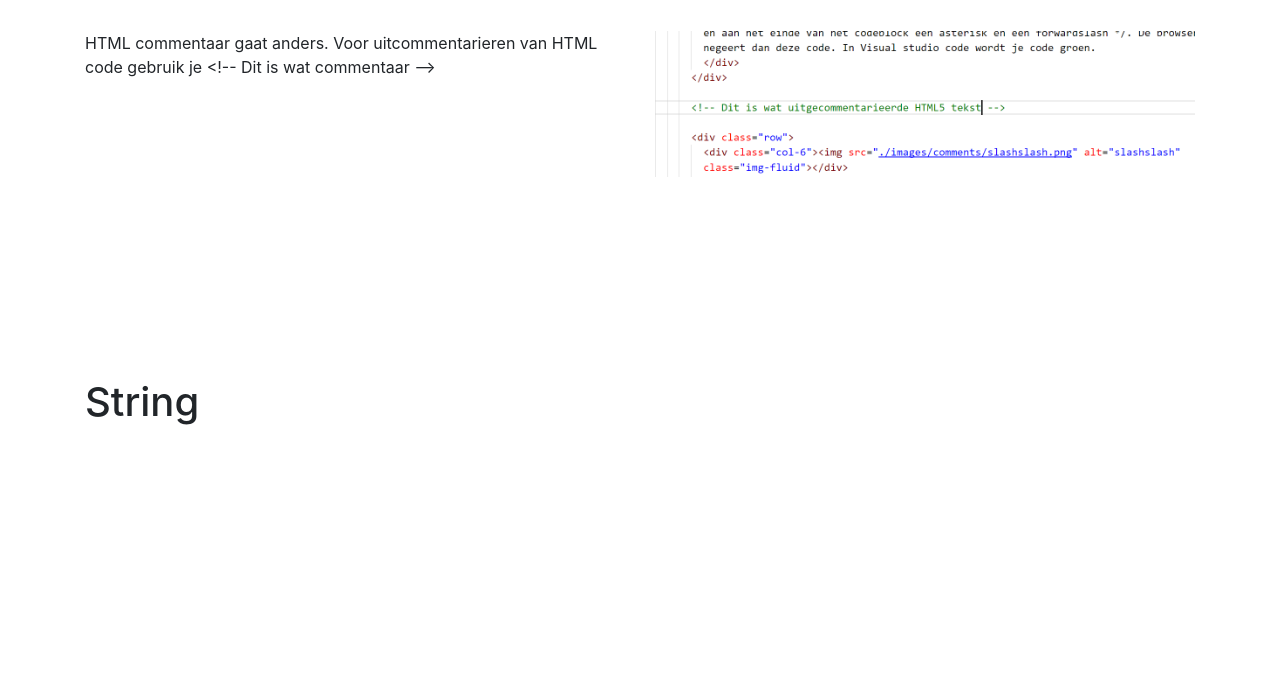
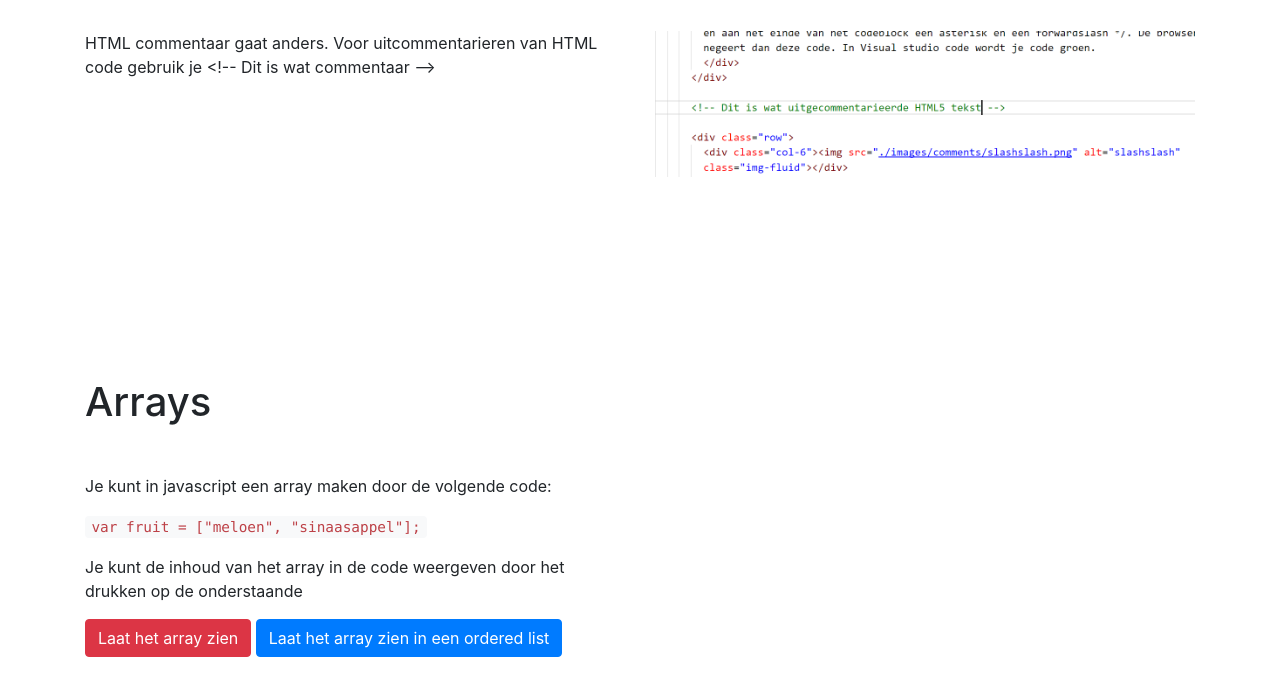
Before and after one commit to rra-am1a-2017/blok2-k-frte-sandbox, a plain HTML site: page index.html in a window 1280 px wide. Shown: the part 2102-2798 px from the top of the page. Drawn offline with nearby package versions, Linux system fonts and the light colour scheme.

Commit message:
week5 einde les wo 6-12-2017 Array met ol list

```diff
--- a/index.html
+++ b/index.html
@@ -40,7 +40,7 @@
                 <div class="dropdown-menu" aria-labelledby="navbarDropdownMenuLink">
                   <a class="dropdown-item" href="#js01">Output met getElementById</a>
                   <a class="dropdown-item" href="#js02">Comments</a>
-                  <a class="dropdown-item" href="#js03">String</a>
+                  <a class="dropdown-item" href="#js03">Datatype Array</a>
                 </div>
               </li>
           </ul>
@@ -161,7 +161,19 @@
         </div>
       </section>
       <section id="js03">
-        <h1>String</h1>
+        <h1>Arrays</h1>
+        <div class="row">
+          <div class="col-6">
+            <p>Je kunt in javascript een array maken door de volgende code:</p>
+            <p><code>var fruit = ["meloen", "sinaasappel"];</code></p>
+            <p>Je kunt de inhoud van het array in de code weergeven door het drukken op de onderstaande</p>
+            <button class="btn btn-danger" onclick="showArray();">Laat het array zien</button>
+            <button class="btn btn-primary" onclick="showArrayOl();">Laat het array zien in een ordered list</button>
+          </div>
+          <div class="col-6">
+            <p id="showArray"></p>
+          </div>
+        </div>
       </section>
     </article>
 
--- a/js/sandbox.js
+++ b/js/sandbox.js
@@ -33,3 +33,26 @@ function wis_site() {
 }
 
 //###############################################################################
+
+// section#js03
+// ##############################################################################
+var fruit = ["meloen", "sinaasappel", "ananas"];
+var p_tag = document.getElementById("showArray");
+
+// Maak een selector voor je p#showArray in een functie
+function showArray() {
+  // alert("Hoi");
+  p_tag.innerHTML = "De inhoud van het array is: " + fruit;
+}
+
+
+function showArrayOl() {
+  var outputText = "<ol>"
+  var output = "";
+  for (var i = 0; i < fruit.length; i++) {
+    output = output + "<li>" + fruit[i] + "</li>";
+  }
+  outputText = outputText + output;
+  outputText = outputText + "</ol>";
+  p_tag.innerHTML = output;
+}
```
